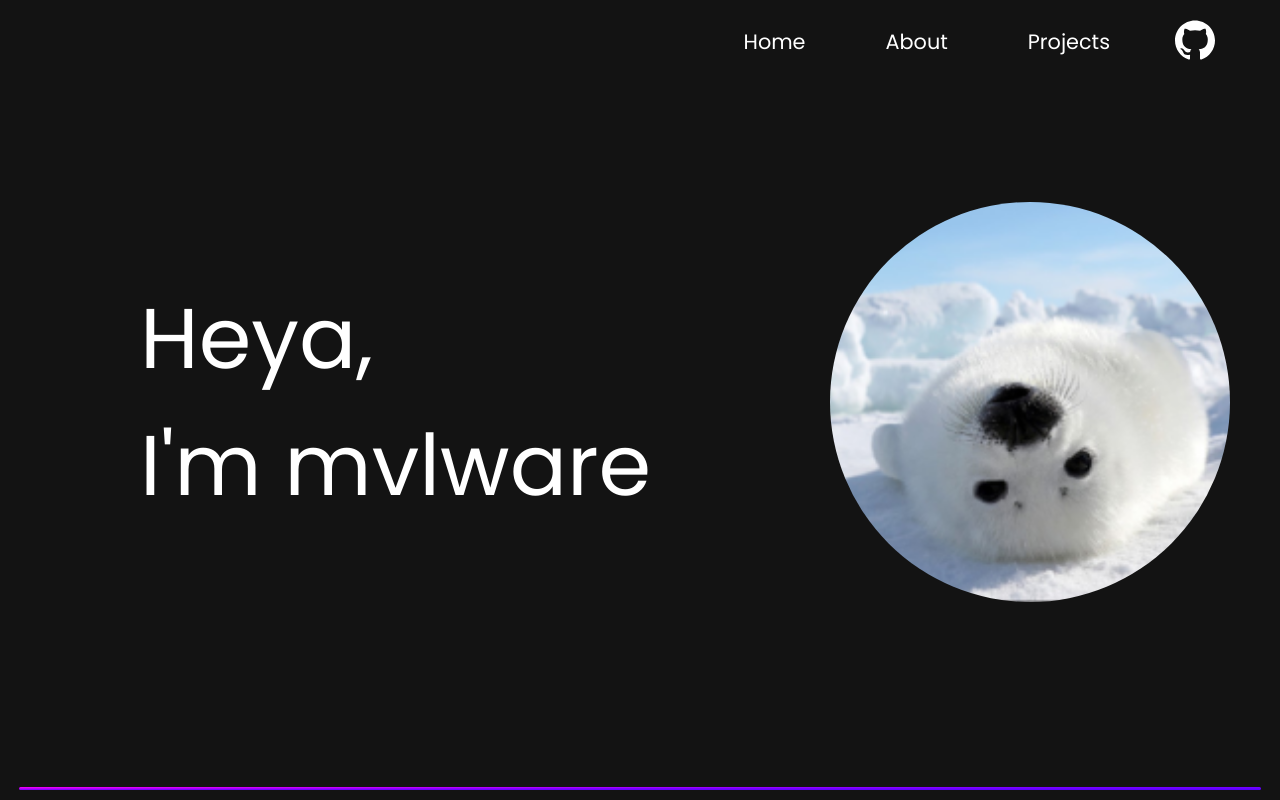
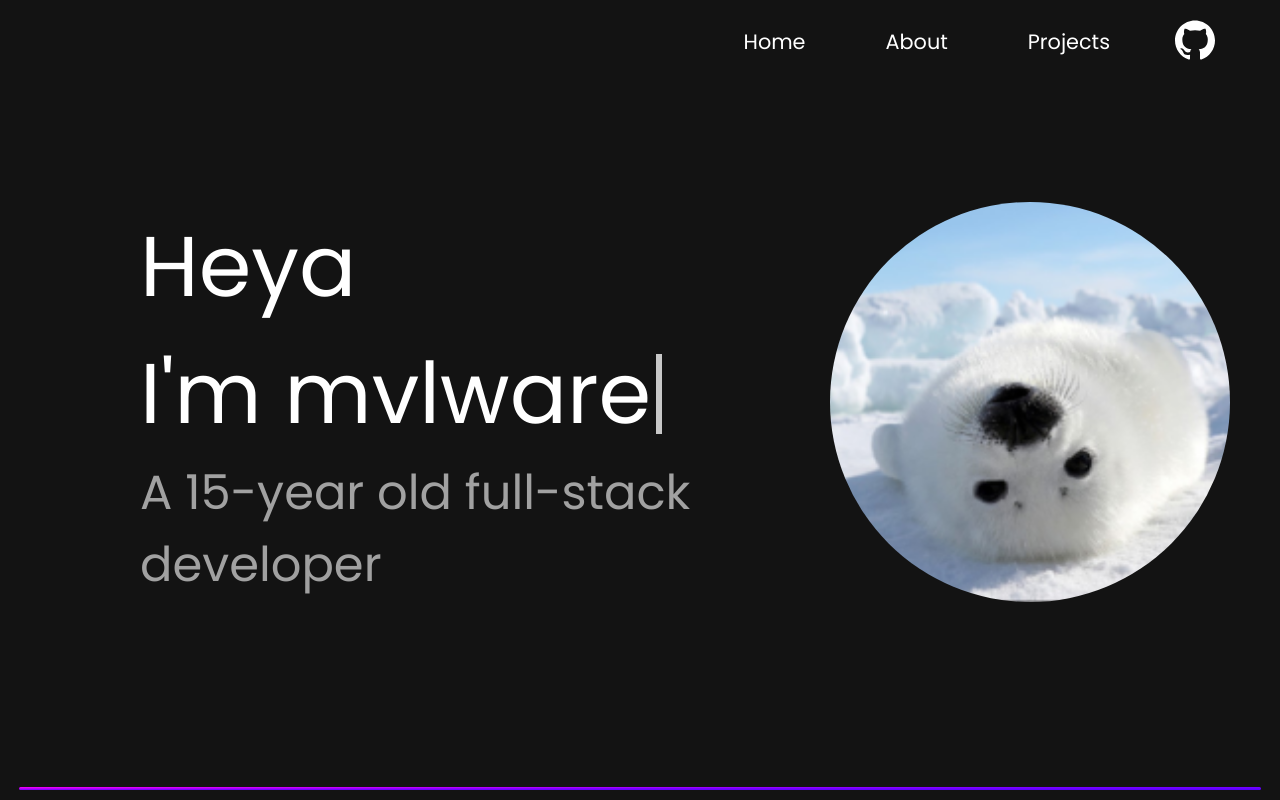
Before and after one commit to mvlwarekekw/mvlware.xyz, a Vue app: page / in a window 1280 px wide. Built offline with nearby package versions, Linux system fonts and the light colour scheme.

Commit message:
feat: add animated typing text + subtitle

```diff
--- a/src/components/Hero.vue
+++ b/src/components/Hero.vue
@@ -12,7 +12,12 @@ const spin = () => {
 <section>
   <div class="hero">
     <div class="title">
-      <h1 class="text-xxxl">Heya,<br>I'm mvlware</h1>
+      <h1 class="text-xxxl">Heya</h1>
+      <div class="flex">
+        <h1 class="anim text-xxxl"></h1>
+        <div class="cursor"></div>
+      </div>
+      <h2 class="text-xl">A 15-year old full-stack developer</h2>
     </div>
     <div class="seal">
       <img src="/seal.png" alt="cute seal" class="seal-img" :class="{'spin': isSpinning}" id="seal" @mouseover="spin">
@@ -27,6 +32,27 @@ const spin = () => {
   grid-template-columns: 65% 35%;
   width: 100%
 }
+
+.anim:after {
+  content: "";
+  animation: typewriter 1s linear 1;
+  animation-fill-mode: forwards;
+}
+
+.cursor {
+  display: block;
+  background-color: white;
+  height: 80px;
+  width: 6px;
+  margin-left: 5px;
+  align-self: center;
+  animation: 3s blink 0.85s linear infinite;
+}
+
+.hero h2 {
+  color: #a1a1a1;
+}
+
 
 .title {
   height: 80vh;
@@ -48,7 +74,7 @@ const spin = () => {
 }
 
 .spin {
-  animation:spin 2s ease;
+  animation: spin 2s ease;
 }
 
 @keyframes spin {
@@ -57,6 +83,57 @@ const spin = () => {
   }
   to {
     transform: rotate(360deg);
+  }
+}
+
+@keyframes blink {
+  0% {
+    opacity: 0;
+  }
+  50% {
+    opacity: 100%;
+  }
+  100% {
+    opacity: 0;
+  }
+}
+
+@keyframes typewriter {
+  0% {
+    content: "I";
+  }
+  4% {
+    content: "I'";
+  }
+  12% {
+    content: "I'm";
+  }
+  22% {
+    content: "I'm ";
+  }
+  29% {
+    content: "I'm m";
+  }
+  34% {
+    content: "I'm mv";
+  }
+  43% {
+    content: "I'm mvl";
+  }
+  50% {
+    content: "I'm mvlw";
+  }
+  57% {
+    content: "I'm mvlwa";
+  }
+  65% {
+    content: "I'm mvlwar";
+  }
+  71% {
+    content: "I'm mvlware";
+  }
+  100% {
+    content: "I'm mvlware";
   }
 }
 
@@ -72,12 +149,23 @@ const spin = () => {
   }
 
   .title .text-xxxl {
-    font-size: 3rem;
+    font-size: 2.8rem;
     text-align: center;
+  }
+
+  .title .text-xl {
+    font-size: 2rem;
+    text-align: center;
+  }
+
+  .cursor {
+    height: 40px;
+    width: 3px;
   }
 
   .seal {
     height: 50vh;
+    margin-top: 20px;
   }
 
   .seal-img {
```
